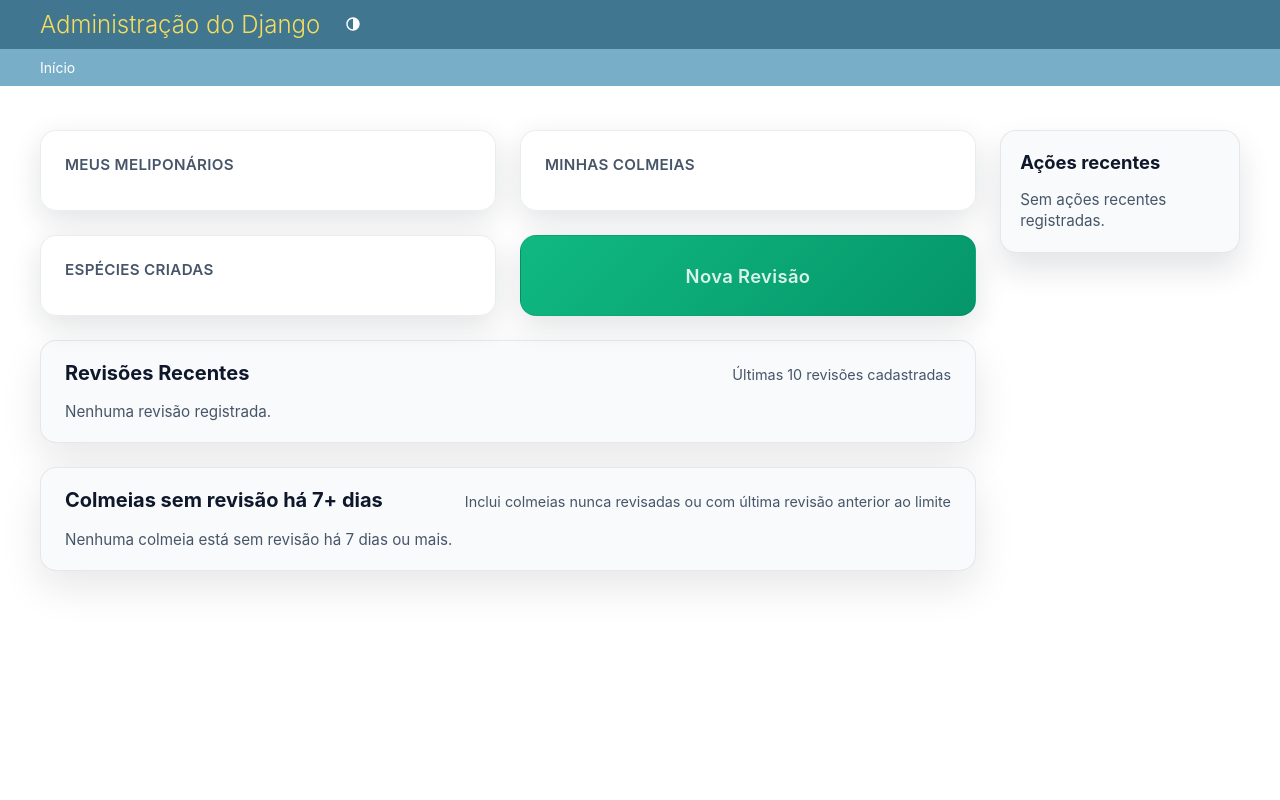
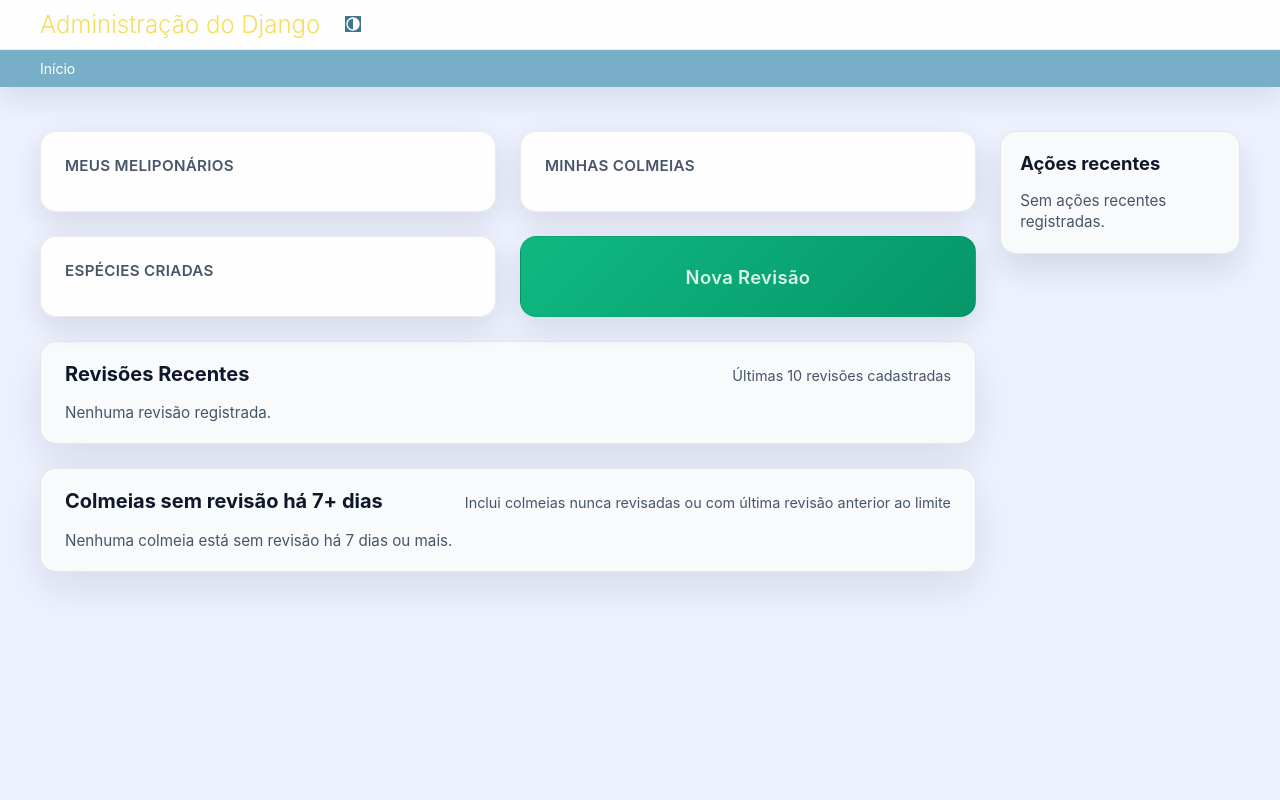
Before and after one commit to oliv3ira40/colmeia_online, a Django app: template templates/admin/custom_dashboard.html in a window 1280 px wide. Run offline with Django 4.2, Linux system fonts and the light colour scheme; the template is opened without the code that fills it, so the values that code supplies are empty.

Commit message:
Polish admin dashboard dark theme background

```diff
--- a/templates/admin/custom_dashboard.html
+++ b/templates/admin/custom_dashboard.html
@@ -26,6 +26,17 @@
         --dashboard-list-hover-border: rgba(14, 116, 144, 0.35);
         --dashboard-list-hover-shadow: 0 12px 24px rgba(15, 23, 42, 0.12);
         --dashboard-sidebar-shadow: 0 16px 32px rgba(15, 23, 42, 0.12);
+        --dashboard-page-bg: #eef2ff;
+        --dashboard-page-text: #0f172a;
+        --dashboard-header-bg: rgba(255, 255, 255, 0.92);
+        --dashboard-header-border: rgba(15, 23, 42, 0.08);
+        --dashboard-header-text: #0f172a;
+        --dashboard-header-link: #047857;
+        --dashboard-header-link-hover: #065f46;
+        --dashboard-body-link: #0369a1;
+        --dashboard-body-link-hover: #0e7490;
+        --dashboard-border-color: rgba(148, 163, 184, 0.2);
+        --dashboard-breadcrumb-bg: rgba(248, 250, 252, 0.85);
     }
 
     html[data-theme="dark"],
@@ -53,6 +64,17 @@
         --dashboard-list-hover-border: rgba(45, 212, 191, 0.5);
         --dashboard-list-hover-shadow: 0 18px 40px rgba(15, 118, 110, 0.3);
         --dashboard-sidebar-shadow: 0 18px 40px rgba(2, 6, 23, 0.45);
+        --dashboard-page-bg: #020617;
+        --dashboard-page-text: #e2e8f0;
+        --dashboard-header-bg: rgba(15, 23, 42, 0.85);
+        --dashboard-header-border: rgba(51, 65, 85, 0.65);
+        --dashboard-header-text: #f8fafc;
+        --dashboard-header-link: #34d399;
+        --dashboard-header-link-hover: #10b981;
+        --dashboard-body-link: #38bdf8;
+        --dashboard-body-link-hover: #0ea5e9;
+        --dashboard-border-color: rgba(71, 85, 105, 0.75);
+        --dashboard-breadcrumb-bg: rgba(15, 23, 42, 0.65);
     }
 
     @media (prefers-color-scheme: dark) {
@@ -79,7 +101,90 @@
             --dashboard-list-hover-border: rgba(45, 212, 191, 0.5);
             --dashboard-list-hover-shadow: 0 18px 40px rgba(15, 118, 110, 0.3);
             --dashboard-sidebar-shadow: 0 18px 40px rgba(2, 6, 23, 0.45);
+            --dashboard-page-bg: #020617;
+            --dashboard-page-text: #e2e8f0;
+            --dashboard-header-bg: rgba(15, 23, 42, 0.85);
+            --dashboard-header-border: rgba(51, 65, 85, 0.65);
+            --dashboard-header-text: #f8fafc;
+            --dashboard-header-link: #34d399;
+            --dashboard-header-link-hover: #10b981;
+            --dashboard-body-link: #38bdf8;
+            --dashboard-body-link-hover: #0ea5e9;
+            --dashboard-border-color: rgba(71, 85, 105, 0.75);
+            --dashboard-breadcrumb-bg: rgba(15, 23, 42, 0.65);
         }
+    }
+
+    html,
+    body {
+        background: var(--dashboard-page-bg);
+        color: var(--dashboard-page-text);
+    }
+
+    a {
+        color: var(--dashboard-body-link);
+        transition: color 0.2s ease;
+    }
+
+    a:focus,
+    a:hover {
+        color: var(--dashboard-body-link-hover);
+    }
+
+    #header {
+        background: var(--dashboard-header-bg);
+        border-bottom: 1px solid var(--dashboard-header-border);
+        color: var(--dashboard-header-text);
+        backdrop-filter: blur(10px);
+    }
+
+    #header a,
+    #header a:link,
+    #header a:visited,
+    #user-tools a {
+        color: var(--dashboard-header-link);
+    }
+
+    #header a:focus,
+    #header a:hover,
+    #user-tools a:focus,
+    #user-tools a:hover {
+        color: var(--dashboard-header-link-hover);
+    }
+
+    #branding h1,
+    #user-tools,
+    #user-tools a {
+        color: var(--dashboard-header-text);
+    }
+
+    .breadcrumbs {
+        background: var(--dashboard-breadcrumb-bg);
+        border: 1px solid var(--dashboard-border-color);
+        box-shadow: var(--dashboard-card-shadow);
+        color: var(--dashboard-muted);
+    }
+
+    .breadcrumbs a {
+        color: var(--dashboard-body-link);
+    }
+
+    .breadcrumbs a:hover,
+    .breadcrumbs a:focus {
+        color: var(--dashboard-body-link-hover);
+    }
+
+    .module,
+    .module table,
+    .module caption,
+    .module h2,
+    .module h3,
+    .results,
+    .dashboard .module,
+    .dashboard .module table {
+        background: var(--dashboard-list-item-bg);
+        color: var(--dashboard-page-text);
+        border-color: var(--dashboard-border-color);
     }
 
     .colmeia-dashboard {
```
